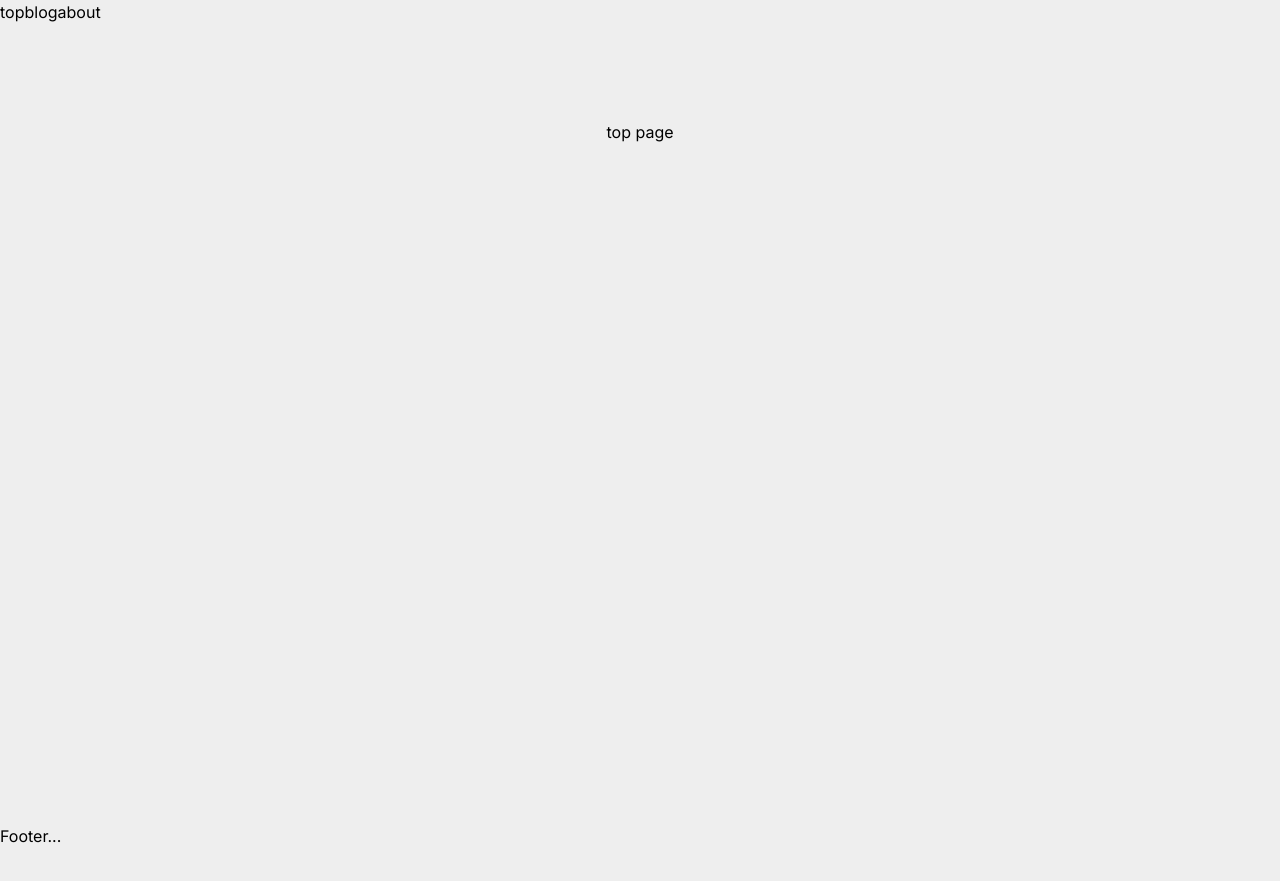
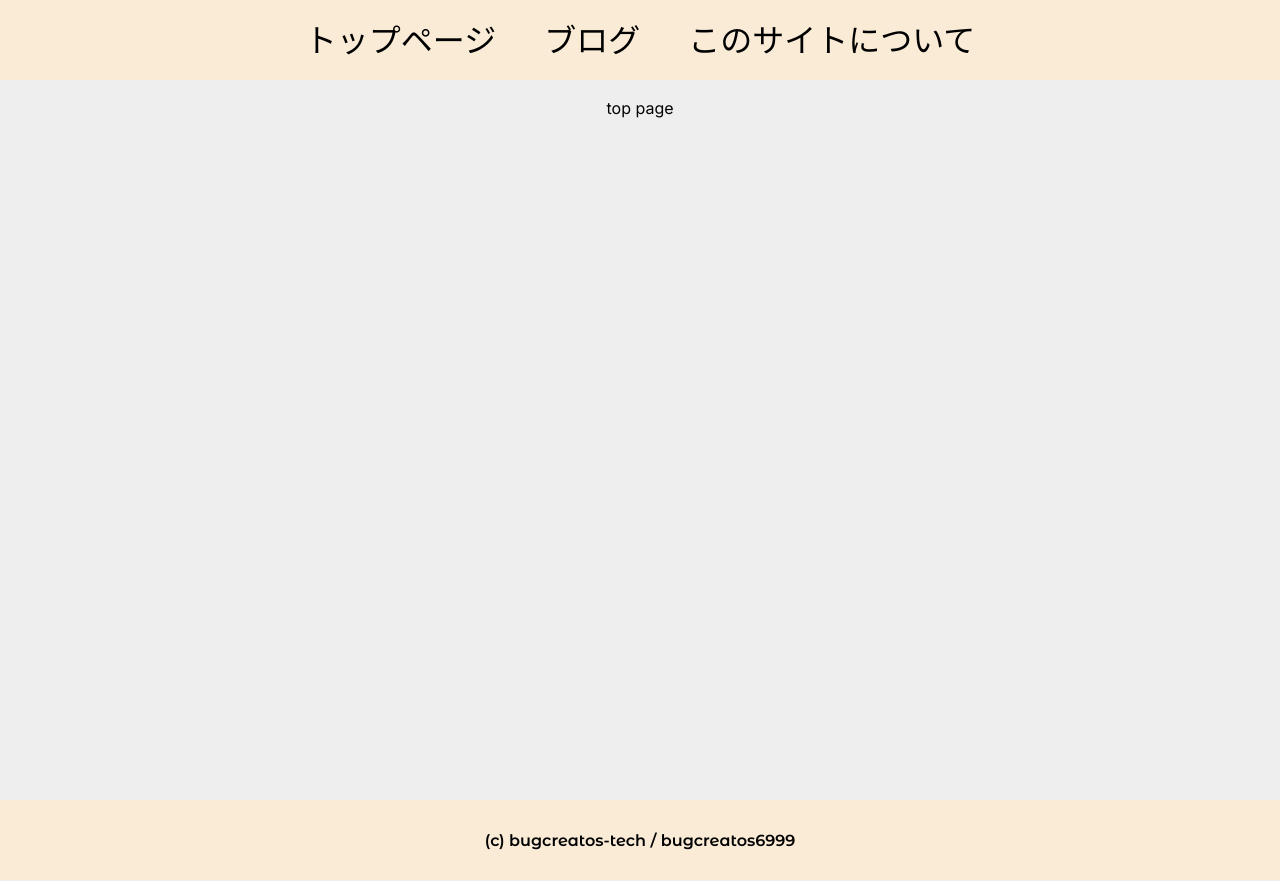
Before and after one commit to bugcreator6999/tech-blog, a Next.js app: page / in a window 1280 px wide. Before the commit the page ends 848 px from the top, so only its background shows below. Built offline with nearby package versions, Linux system fonts and the light colour scheme.

Commit message:
add header and footer

```diff
--- a/app/components/Footer.tsx
+++ b/app/components/Footer.tsx
@@ -1,7 +1,21 @@
 import React from "react";
+import styles from "../styles/page.module.css";
+import { Montserrat_Alternates } from "next/font/google";
+
+const gFont = Montserrat_Alternates({
+  weight: ["600"],
+  subsets: ["latin"],
+  display: "swap",
+});
 
 const Footer = () => {
-  return <div>Footer...</div>;
+  return (
+    <div className={styles.footer}>
+      <span className={gFont.className}>
+        (c) bugcreatos-tech / bugcreatos6999
+      </span>
+    </div>
+  );
 };
 
 export default Footer;
--- a/app/components/Navbar.tsx
+++ b/app/components/Navbar.tsx
@@ -1,12 +1,26 @@
 import Link from "next/link";
 import React from "react";
+import styles from "../styles/page.module.css";
+import { M_PLUS_Rounded_1c } from "next/font/google";
+
+const mPlus400 = M_PLUS_Rounded_1c({
+  weight: ["400"],
+  subsets: ["latin"],
+  display: "swap",
+});
 
 const Navbar = () => {
   return (
-    <div>
-      <Link href="/">top</Link>
-      <Link href="/blog">blog</Link>
-      <Link href="/about">about</Link>
+    <div className={styles.navbar}>
+      <Link href="/" className={`${styles.navText} ${styles.firstNav}`}>
+        <span className={mPlus400.className}>トップページ</span>
+      </Link>
+      <Link href="/blog" className={styles.navText}>
+        <span className={mPlus400.className}>ブログ</span>
+      </Link>
+      <Link href="/about" className={`${styles.navText} ${styles.lastNav}`}>
+        <span className={mPlus400.className}>このサイトについて</span>
+      </Link>
     </div>
   );
 };
--- a/app/styles/page.module.css
+++ b/app/styles/page.module.css
@@ -40,4 +40,28 @@
     bottom: 0;
     left: 0.7rem;
   }
+
+  .navbar {
+    height: 5rem;
+    text-align: center;
+    background-color: antiquewhite;
+    line-height: 5rem;
+    position: fixed;
+    width: 100%;
+  }
+  .navText {
+    font-size: 2rem;
+    display: inline;
+    margin-left: 3rem;
+  }
+  .navText.firstNav {
+    margin-left: 0;
+  }
+
+  .footer {
+    height: 5rem;
+    line-height: 5rem;
+    text-align: center;
+    background-color: antiquewhite;
+  }
 }
--- a/package.json
+++ b/package.json
@@ -9,6 +9,7 @@
     "lint": "next lint"
   },
   "dependencies": {
+    "@next/font": "^13.4.7",
     "@types/node": "20.3.1",
     "@types/react": "18.2.13",
     "@types/react-dom": "18.2.6",
```
Also changed, not shown: 1 other file (tests, documents, lock files or other folders).
